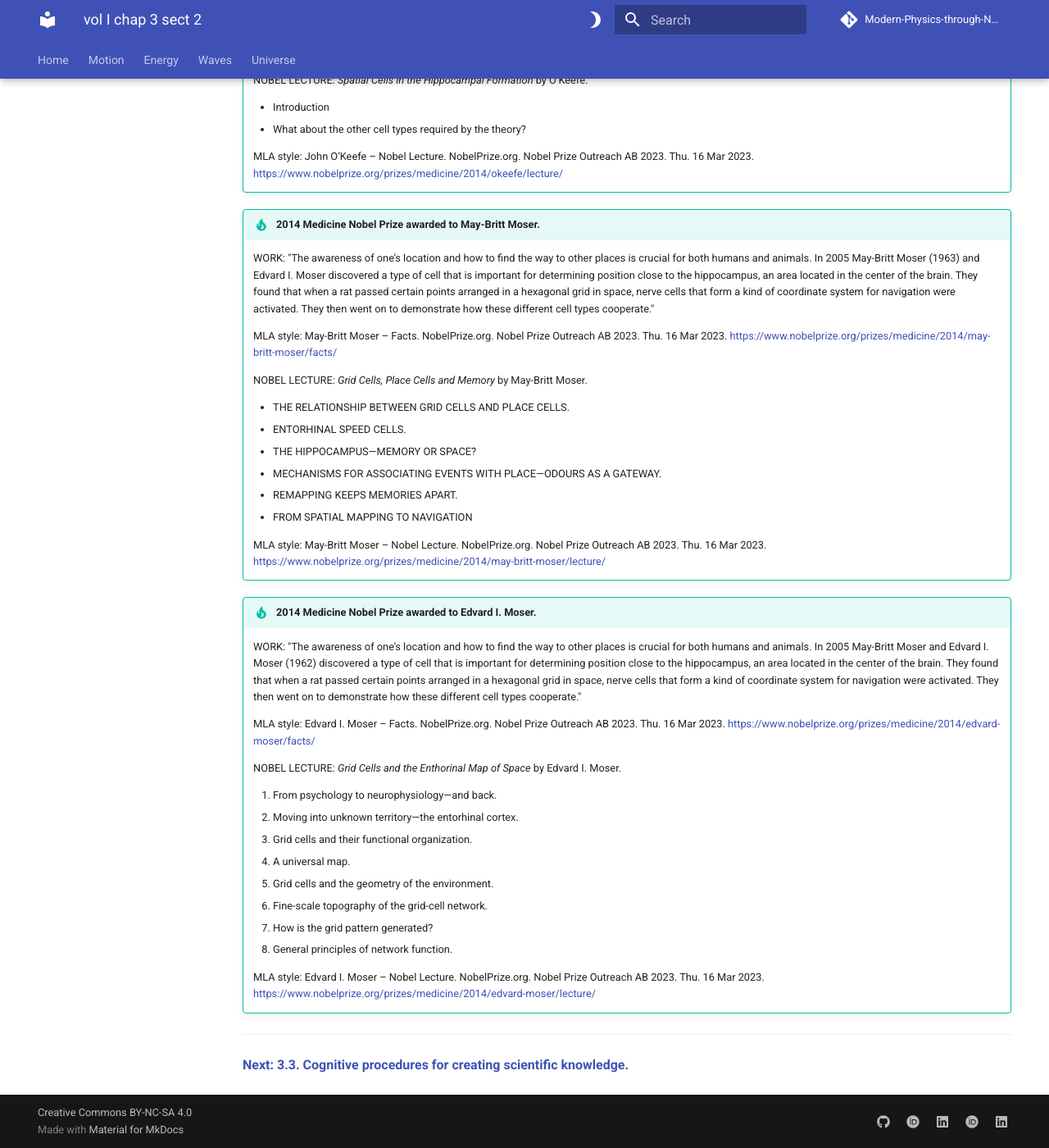
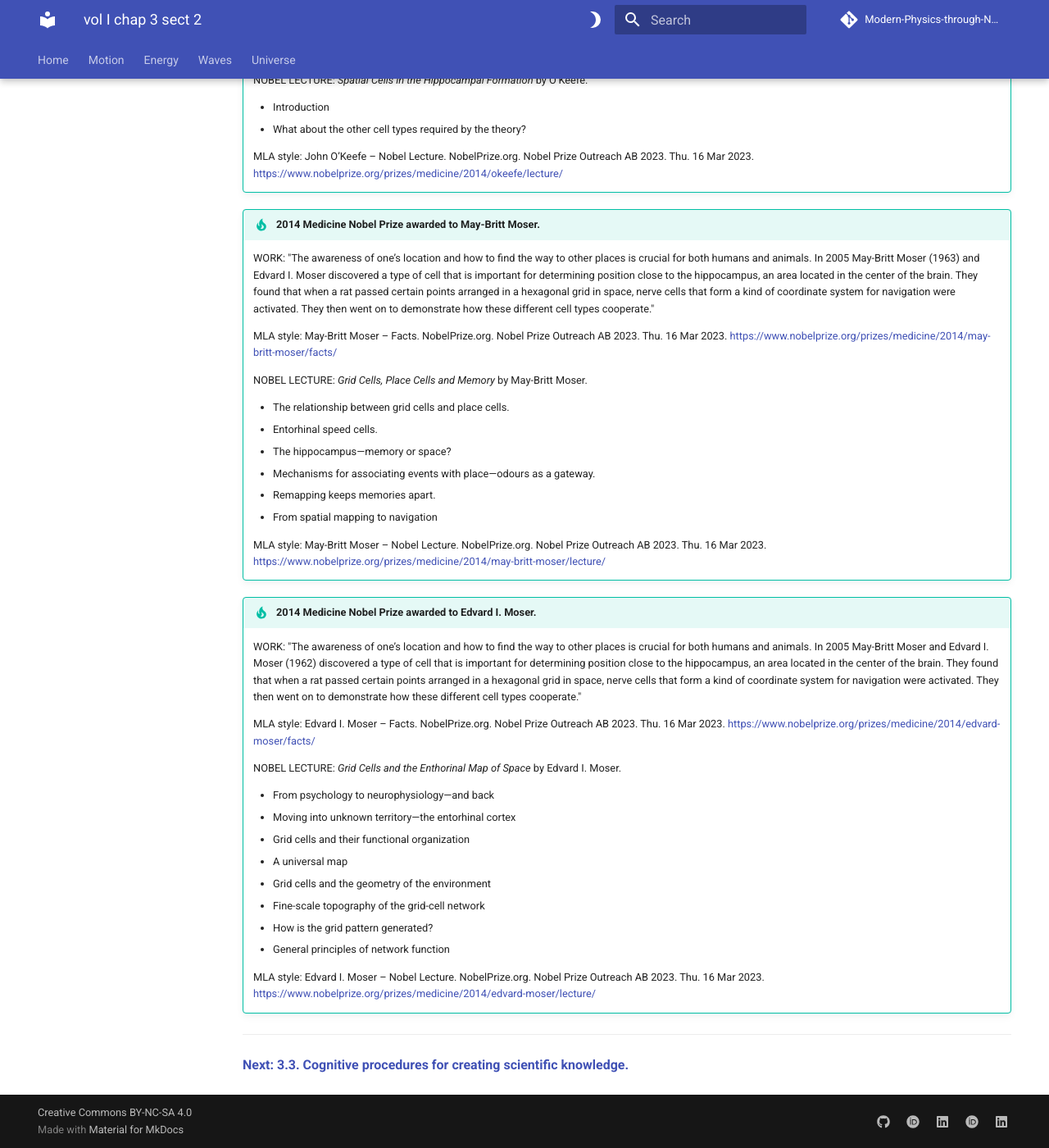
Before and after one commit to modphysnobel/modphysnobel.github.io, an MkDocs documentation site: the page built from docs/vol-I/vol-I-chap-3-sect-2.md, in a window 1280 px wide and 1400 px high, scrolled down 1361 px. Shown: the whole window at 82% size. Built offline with MkDocs 1.6.1 and Material for MkDocs 9.7.7, drawn with Linux system fonts in a browser that asks for light colours; some web fonts are replaced; comment, search, counter and statistics services are not loaded.

Commit message:
Update vol-I-chap-3-sect-2.md

```diff
--- a/docs/vol-I/vol-I-chap-3-sect-2.md
+++ b/docs/vol-I/vol-I-chap-3-sect-2.md
@@ -44,12 +44,13 @@ In what follows, we quote the document Work describing the main contributions of
 
 	NOBEL LECTURE: *Grid Cells, Place Cells and Memory* by May-Britt Moser.
 
-	- THE RELATIONSHIP BETWEEN GRID CELLS AND PLACE CELLS.
-	- ENTORHINAL SPEED CELLS.
-	- THE HIPPOCAMPUS—MEMORY OR SPACE?
-	- MECHANISMS FOR ASSOCIATING EVENTS WITH PLACE—ODOURS AS A GATEWAY.
-	- REMAPPING KEEPS MEMORIES APART.
-	- FROM SPATIAL MAPPING TO NAVIGATION
+	- The relationship between grid cells and place cells.
+	- Entorhinal speed cells.
+	- The hippocampus—memory or space?
+	- Mechanisms for associating events with place—odours as a gateway.
+	- Remapping keeps memories apart.
+	- From spatial mapping to navigation
+
 
 	MLA style: May-Britt Moser – Nobel Lecture. NobelPrize.org. Nobel Prize Outreach AB 2023. Thu. 16 Mar 2023. <https://www.nobelprize.org/prizes/medicine/2014/may-britt-moser/lecture/>
 
@@ -60,14 +61,15 @@ In what follows, we quote the document Work describing the main contributions of
 
 	NOBEL LECTURE: *Grid Cells and the Enthorinal Map of Space* by Edvard I. Moser.
 
-	1.	From psychology to neurophysiology—and back.
-	2.	Moving into unknown territory—the entorhinal cortex.
-	3.	Grid cells and their functional organization.
-	4.	A universal map.
-	5.	Grid cells and the geometry of the environment.
-	6.	Fine-scale topography of the grid-cell network.
-	7.	How is the grid pattern generated?
-	8.	General principles of network function.
+	- From psychology to neurophysiology—and back
+	- Moving into unknown territory—the entorhinal cortex
+	- Grid cells and their functional organization
+	- A universal map
+	- Grid cells and the geometry of the environment
+	- Fine-scale topography of the grid-cell network
+	- How is the grid pattern generated?
+	- General principles of network function
+
 
 	MLA style: Edvard I. Moser – Nobel Lecture. NobelPrize.org. Nobel Prize Outreach AB 2023. Thu. 16 Mar 2023. <https://www.nobelprize.org/prizes/medicine/2014/edvard-moser/lecture/>
 
```
